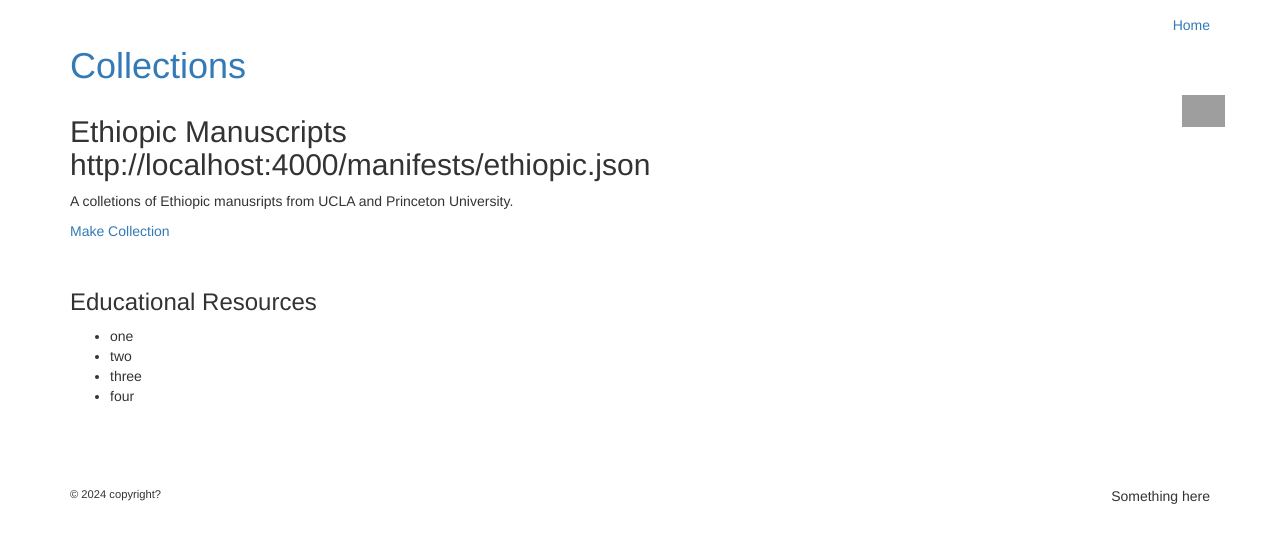
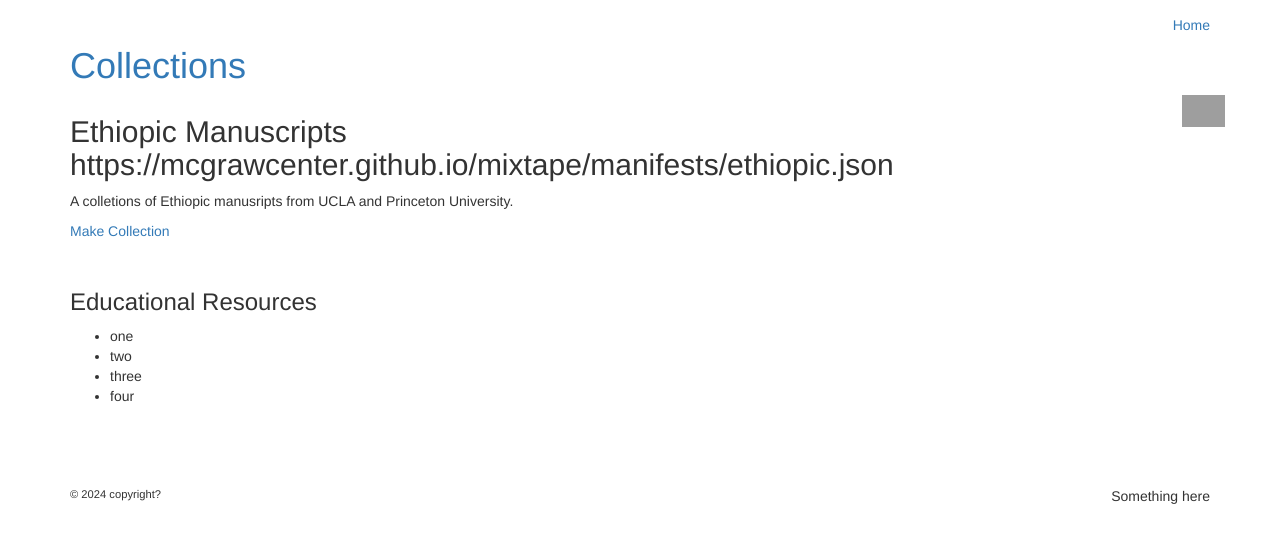
Before and after one commit to McGrawCenter/mixtape, a Jekyll site: the page built from _collections/ethiopic.md, in a window 1280 px wide. Shown: the top 543 px of the page. Built offline with Jekyll 4.4.1, drawn with Linux system fonts in a browser that asks for light colours; grey boxes are pictures that could not be loaded.

Commit message:
Update _config.yml

```diff
--- a/_config.yml
+++ b/_config.yml
@@ -26,7 +26,7 @@
   line in _config.yml. It will appear in your document head meta (for
   Google search results) and in your feed.xml site description.
 baseurl: "" # the subpath of your site, e.g. /blog
-url: "http://localhost:4000" # the base hostname & protocol for your site, e.g. http://example.com
+url: "https://mcgrawcenter.github.io/mixtape" # the base hostname & protocol for your site, e.g. http://example.com
 
 collections:
   collections:
```
